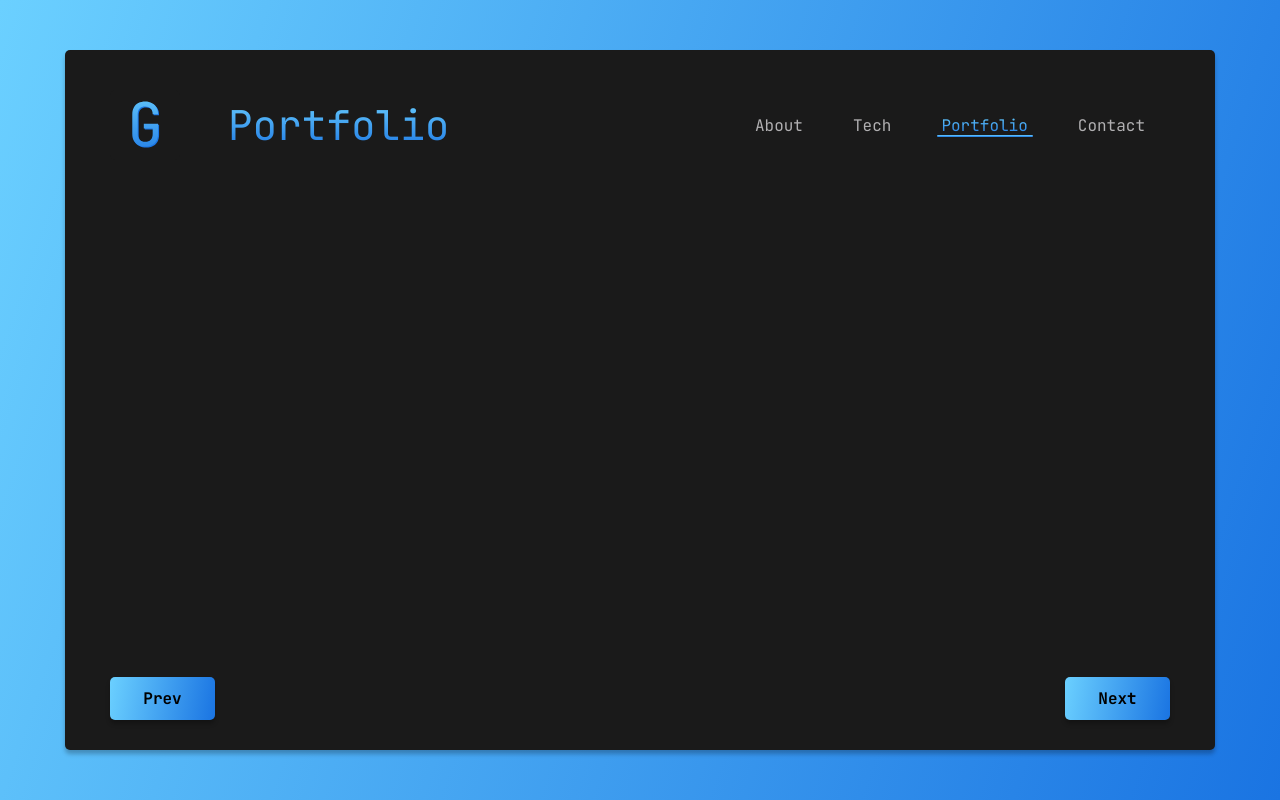
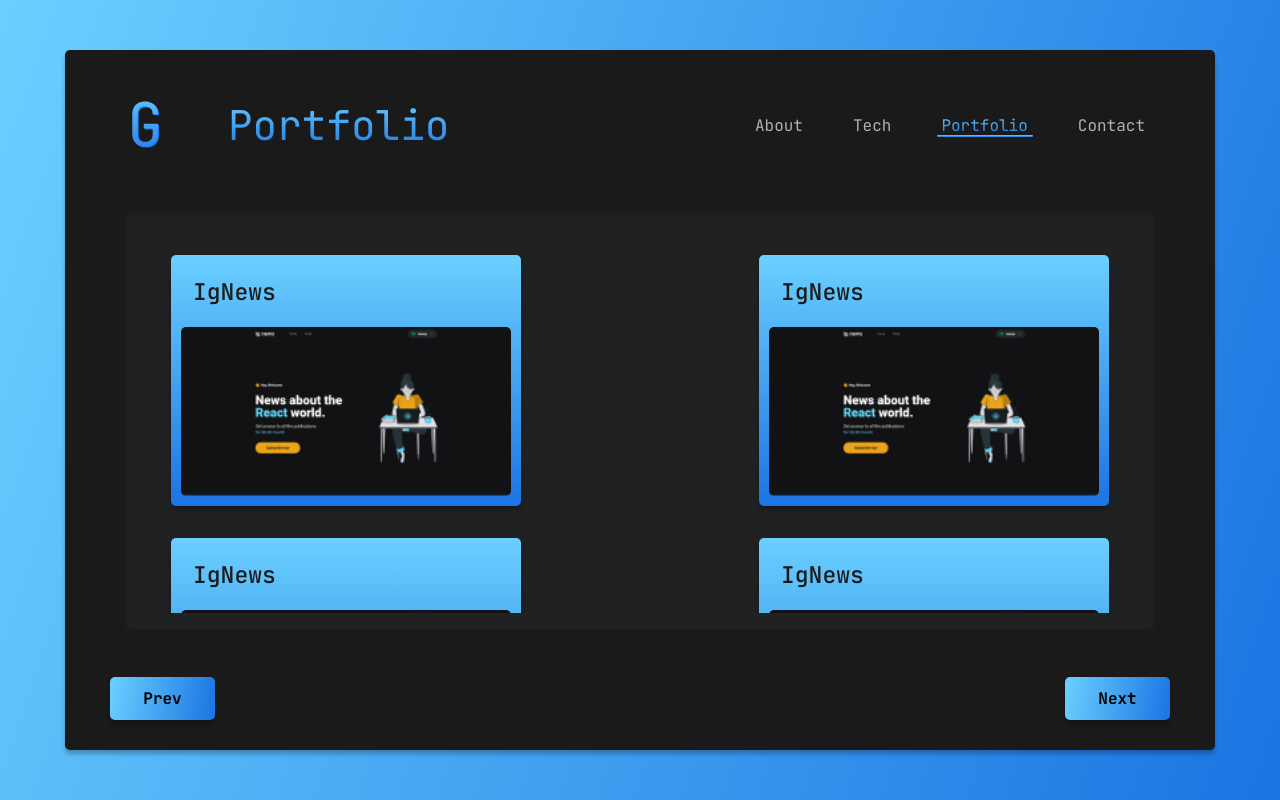
Before and after one commit to George-b1t/portfolio, a React (Vite) app: page / in a window 1280 px wide. Both pictures are taken after a click on the link "Portfolio". Built offline with nearby package versions, Linux system fonts and the light colour scheme.

Commit message:
Página portfolio iniciada

```diff
--- a/index.html
+++ b/index.html
@@ -7,7 +7,7 @@
     <link rel="preconnect" href="https://fonts.googleapis.com" />
     <link rel="preconnect" href="https://fonts.gstatic.com" crossorigin />
     <link
-      href="https://fonts.googleapis.com/css2?family=JetBrains+Mono:wght@400;700&display=swap"
+      href="https://fonts.googleapis.com/css2?family=JetBrains+Mono:wght@400;500;700&display=swap"
       rel="stylesheet"
     />
 
--- a/src/App.tsx
+++ b/src/App.tsx
@@ -2,6 +2,7 @@ import { useState } from "react";
 import { About } from "./components/About";
 import { Footer } from "./components/Footer";
 import { Header } from "./components/Header";
+import { Portfolio } from "./components/Portfolio";
 import { Tech } from "./components/Tech";
 import styles from "./Home.module.scss";
 
@@ -31,6 +32,7 @@ function App() {
         />
         {indexPage === 0 && <About />}
         {indexPage === 1 && <Tech />}
+        {indexPage === 2 && <Portfolio />}
         <Footer
           next={indexPage < 3 ? () => setIndexPage((i) => i + 1) : null}
           prev={indexPage > 0 ? () => setIndexPage((i) => i - 1) : null}
--- /dev/null
+++ b/src/components/Portfolio/index.tsx
@@ -0,0 +1,19 @@
+import { ProjectItem } from "../ProjectItem";
+import styles from "./styles.module.scss";
+
+function Portfolio() {
+  return (
+    <div className={styles.container}>
+      <div className={styles.subContainer}>
+        <div className={styles.toPaddingScroll}>
+          <ProjectItem />
+          <ProjectItem />
+          <ProjectItem />
+          <ProjectItem />
+        </div>
+      </div>
+    </div>
+  );
+}
+
+export { Portfolio };
--- /dev/null
+++ b/src/components/Portfolio/styles.module.scss
@@ -0,0 +1,55 @@
+.container {
+  width: 100%;
+  height: 100%;
+
+  max-height: 500px;
+
+  padding: 40px 60px;
+
+  display: flex;
+  justify-content: center;
+
+  .toPaddingScroll {
+    height: 100%;
+
+    padding: 30px;
+
+    display: flex;
+    justify-content: space-between;
+    flex-wrap: wrap;
+
+    gap: 2rem;
+
+    overflow-y: scroll;
+
+    &::-webkit-scrollbar {
+      width: 10px;
+    }
+
+    &::-webkit-scrollbar-track {
+      background: transparent;
+    }
+
+    &::-webkit-scrollbar-thumb {
+      background: linear-gradient(180deg, #6bd0ff 0%, #1a74e2 100%);
+      border-radius: 5px;
+    }
+
+    &::-webkit-scrollbar-thumb:hover {
+      background: #1a74e2;
+    }
+  }
+
+  .subContainer {
+    width: 100%;
+    height: 100%;
+
+    padding: 1rem;
+
+    max-width: 1400px;
+
+    background: #1f2123;
+    box-shadow: inset 0px 4px 4px rgba(0, 0, 0, 0.25);
+    border-radius: 5px;
+  }
+}
--- /dev/null
+++ b/src/components/ProjectItem/index.tsx
@@ -0,0 +1,14 @@
+import styles from "./styles.module.scss";
+
+import igNewsPng from "../../assets/projects/ignews.png";
+
+function ProjectItem() {
+  return (
+    <div className={styles.container}>
+      <h3 className={styles.title}>IgNews</h3>
+      <img src={igNewsPng} alt="IgNews" />
+    </div>
+  );
+}
+
+export { ProjectItem };
--- /dev/null
+++ b/src/components/ProjectItem/styles.module.scss
@@ -0,0 +1,32 @@
+.container {
+  width: 350px;
+  height: 251px;
+
+  background: linear-gradient(180deg, #6bd0ff 0%, #1a74e2 100%);
+  box-shadow: 0px 4px 4px rgba(0, 0, 0, 0.25);
+  border-radius: 5px;
+
+  display: flex;
+  flex-direction: column;
+  justify-content: space-between;
+
+  padding: 10px;
+
+  .title {
+    margin: 12px 0 0 12px;
+
+    font-weight: 500;
+    font-size: 23px;
+
+    color: #1a1a1a;
+
+    background: unset;
+    -webkit-background-clip: unset;
+    -webkit-text-fill-color: unset;
+    background-clip: unset;
+  }
+
+  img {
+    border-radius: 5px;
+  }
+}
```
Also changed, not shown: src/assets/projects/ignews.png (added).
